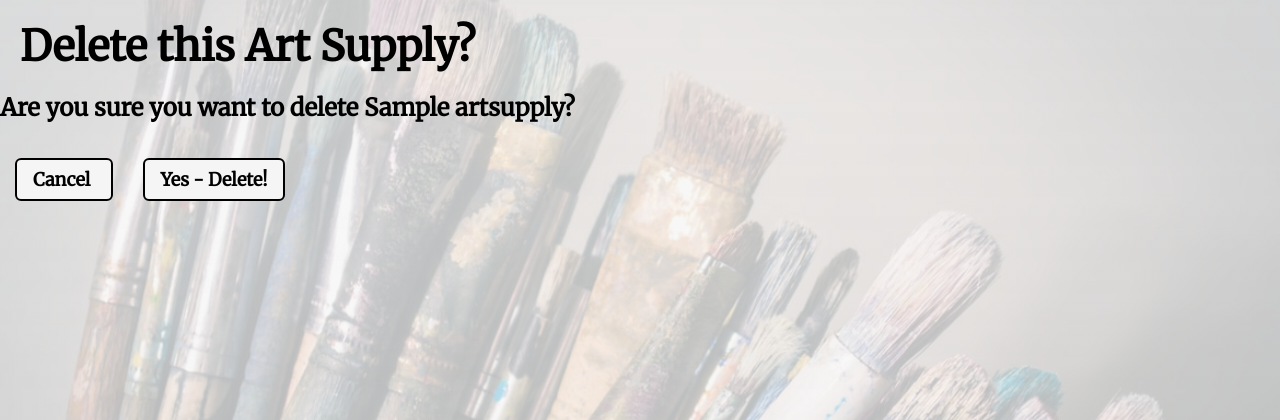
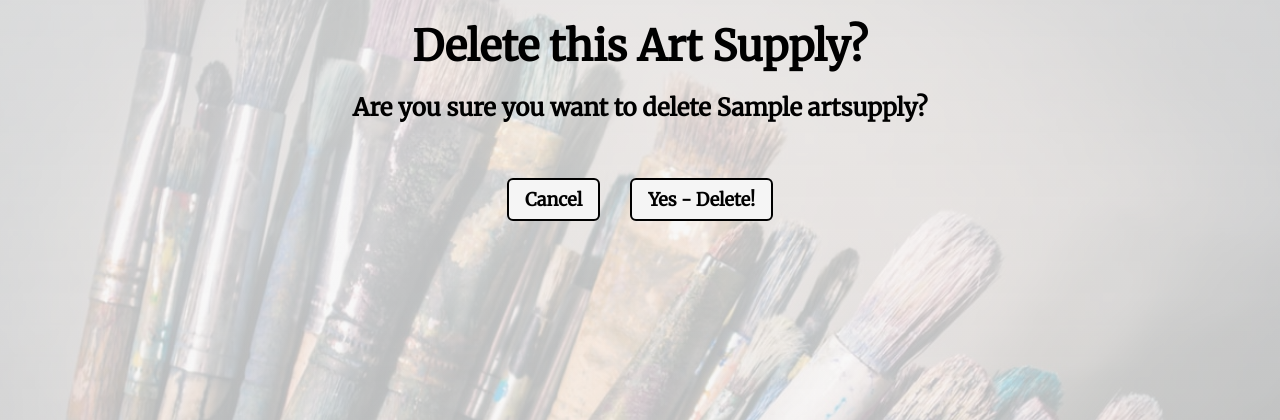
Before and after one commit to tayannewest/swatchdog, a Django app: page /artsupplies/1/delete/ in a window 1280 px wide. Shown: the part 75-495 px from the top of the page. Run offline with Django 3.2, Linux system fonts and the light colour scheme; a user stored in the database is signed in; tables that the repository leaves empty hold one stand-in row (values such as "Sample post"); some web fonts are replaced.

Commit message:
fix delete confirmation spacing

```diff
--- /dev/null
+++ b/main_app/static/css/delete-form.css
@@ -0,0 +1,11 @@
+
+.page-header {
+  display: flex;
+  flex-direction: column;
+  justify-content: center;
+}
+
+.confirm-delete {
+  display: flex;
+  justify-content: center;
+}
--- a/main_app/templates/main_app/artsupply_confirm_delete.html
+++ b/main_app/templates/main_app/artsupply_confirm_delete.html
@@ -1,15 +1,20 @@
 {% extends 'base.html' %}
 {% load static %}
+
+{% block head %}
+<link rel="stylesheet" type="text/css" href="{% static 'css/delete-form.css' %}"/>
+{% endblock %}
 
 {% block content %}
 
 <div class="page-header">
   <h1>Delete this Art Supply?</h1>
+  <h2>Are you sure you want to delete {{ object.name }}?</h2>
 </div>
-<h2>Are you sure you want to delete {{ object.name }}?</h2>
 
-<form action="" method="POST" class="form">
+<form action="" method="POST">
   {% csrf_token %}
+<div class="confirm-delete">
   <a
     href="{% url 'artsupplies_detail' artsupply.id %}"
     class="btn secondary"
@@ -17,6 +22,7 @@
     Cancel
   </a>
   <button type="submit" class="btn">Yes - Delete!</button>
+</div>
 </form>
 
 {% endblock %}
```
